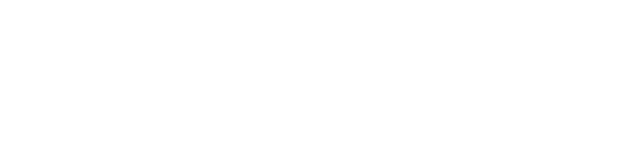
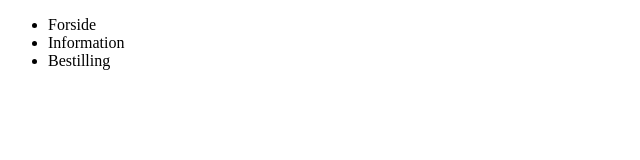
Before and after one commit to Nicekode4/DanskNaturKat, a plain HTML site: page index.html in a window 1280 px wide. Shown: the whole page, without its empty margins (0-640 px from the left). Drawn offline with Linux system fonts and the light colour scheme.

Commit message:
Opdaterede header tag med Nav

```diff
--- a/index.html
+++ b/index.html
@@ -7,7 +7,13 @@
     <title>Dansk Natur Kat</title>
 </head>
 <body>
-    <header></header>
+    <header>
+        <ul>
+            <li><a href="#"></a>Forside</li>
+            <li><a href="#"></a>Information</li>
+            <li><a href="#"></a>Bestilling</li>
+        </ul>
+    </header>
 <article>
         <figure>
             <img src="" alt="">
```
